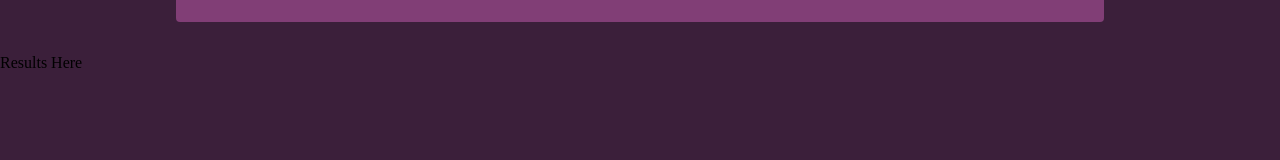
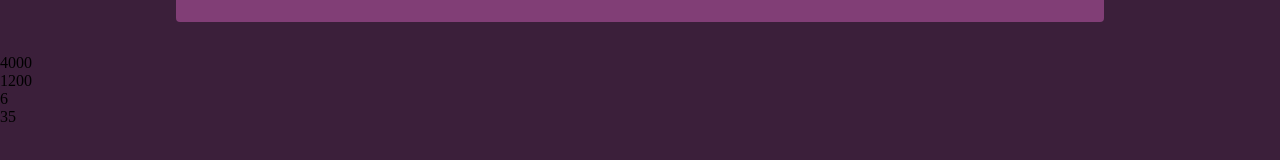
Before and after one commit to mstafford93/investment-calc-vite, a React (Vite) app: page / in a window 1280 px wide. Shown: the part 184-344 px from the top of the page. Built offline with nearby package versions, Linux system fonts and the light colour scheme.

Commit message:
pass userInput and display values

```diff
--- a/src/App.jsx
+++ b/src/App.jsx
@@ -34,7 +34,7 @@ function App() {
     <>
       <Header user="M.Stafford"/>
       <UserInput userInput={userInput} callUserInput={callUserInput}/>
-      <OutputData />
+      <OutputData userInput={userInput}/>
     </>
   )
 }
--- a/src/components/OutputData.jsx
+++ b/src/components/OutputData.jsx
@@ -1,9 +1,13 @@
 import React from 'react'
 
-const OutputData = () => {
+const OutputData = ({userInput}) => {
   return (
+
     <div>
-      <p>Results Here</p>
+      <p>{userInput.startInvest}</p>
+      <p>{userInput.annualInvest}</p>
+      <p>{userInput.expectReturn}</p>
+      <p>{userInput.yearsInvest}</p>
     </div>
   )
 }
```
